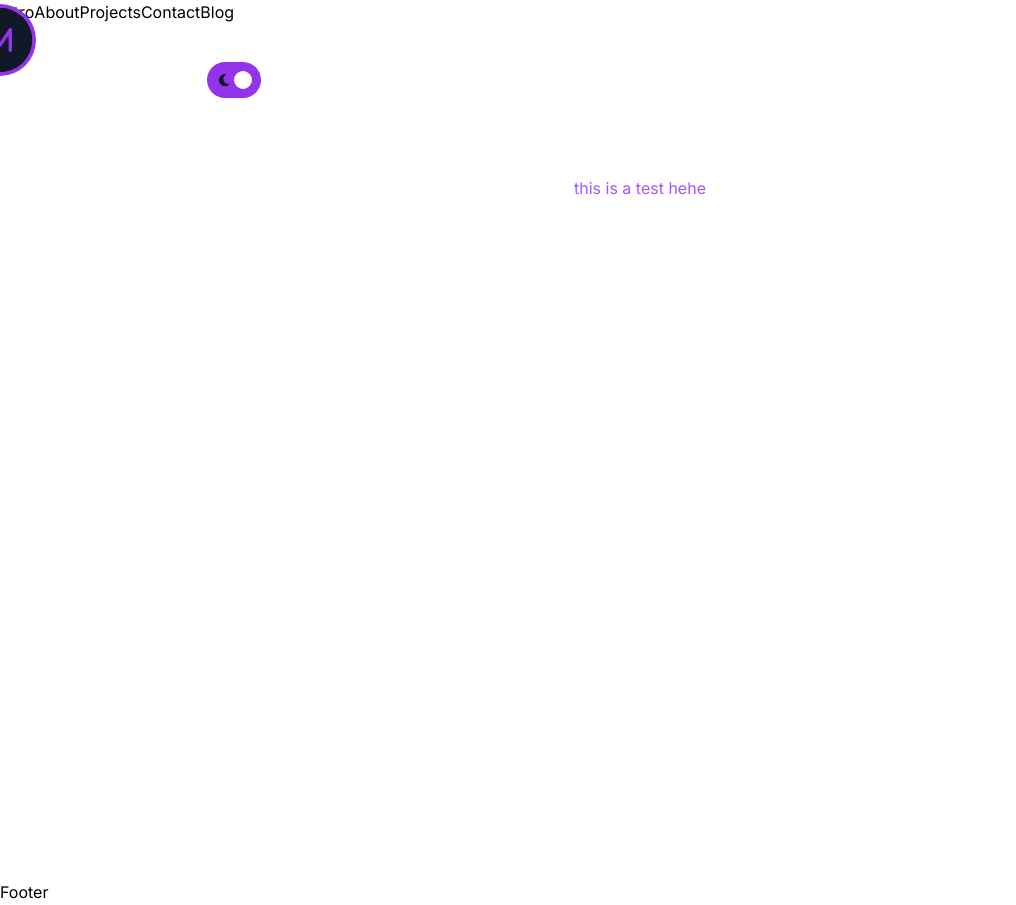
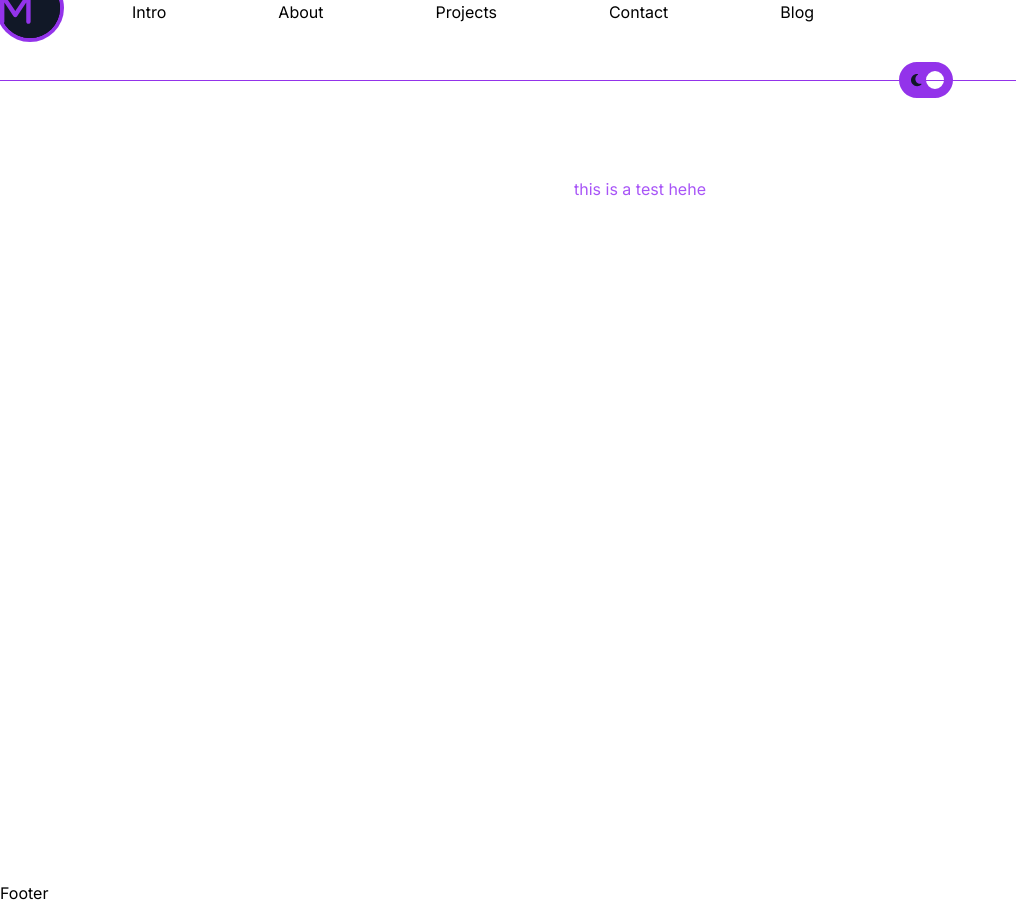
Before and after one commit to mslew/blog, a Next.js app: page / in a window 1280 px wide. Shown: the whole page, without its empty margins (0-1016 px from the left). Built offline with nearby package versions, Linux system fonts and the light colour scheme.

Commit message:
trying to layer logo elements. will not be in the middle for whatever reason

```diff
--- a/src/components/Logo.tsx
+++ b/src/components/Logo.tsx
@@ -2,12 +2,12 @@ import React from 'react'
 import { FontAwesomeIcon } from '@fortawesome/react-fontawesome'
 import { faM, faCircle } from '@fortawesome/free-solid-svg-icons'
 
-const Logo = () => {
+const Logo = ({className}: {className: string}) => {
   return (
-    <div className='flex justify-center items-center'>
-        <FontAwesomeIcon className='w-6 absolute z-10 text-purple-600' icon={faM} size='6x'/>
-        <FontAwesomeIcon className='bg-black absolute text-gray-900 ring-4 ring-purple-600 rounded-full' icon={faCircle}  size='4x'/>
-    </div>
+    <span className={'fa-layers fa-fw' + className}>
+        <FontAwesomeIcon className='bg-black text-gray-900 ring-4 ring-purple-600 rounded-full' fontSize={60} icon={faCircle}/>
+        <FontAwesomeIcon className='text-purple-600' fontSize={35} icon={faM}/>
+    </span>
   )
 }
 
--- a/src/components/NavBar.tsx
+++ b/src/components/NavBar.tsx
@@ -5,8 +5,8 @@ import ThemeSwitch from './ThemeSwitch'
 
 const NavBar = () => {
   return (
-    <nav className='flex flex-row justify-items-start'>
-        <Logo />
+    <nav className='flex flex-row space-x-28 border-b border-purple-600'>
+        <Logo className={''}/>
         <Link href="/">Intro</Link>
         <Link href="/">About</Link>
         <Link href="/">Projects</Link>
```
